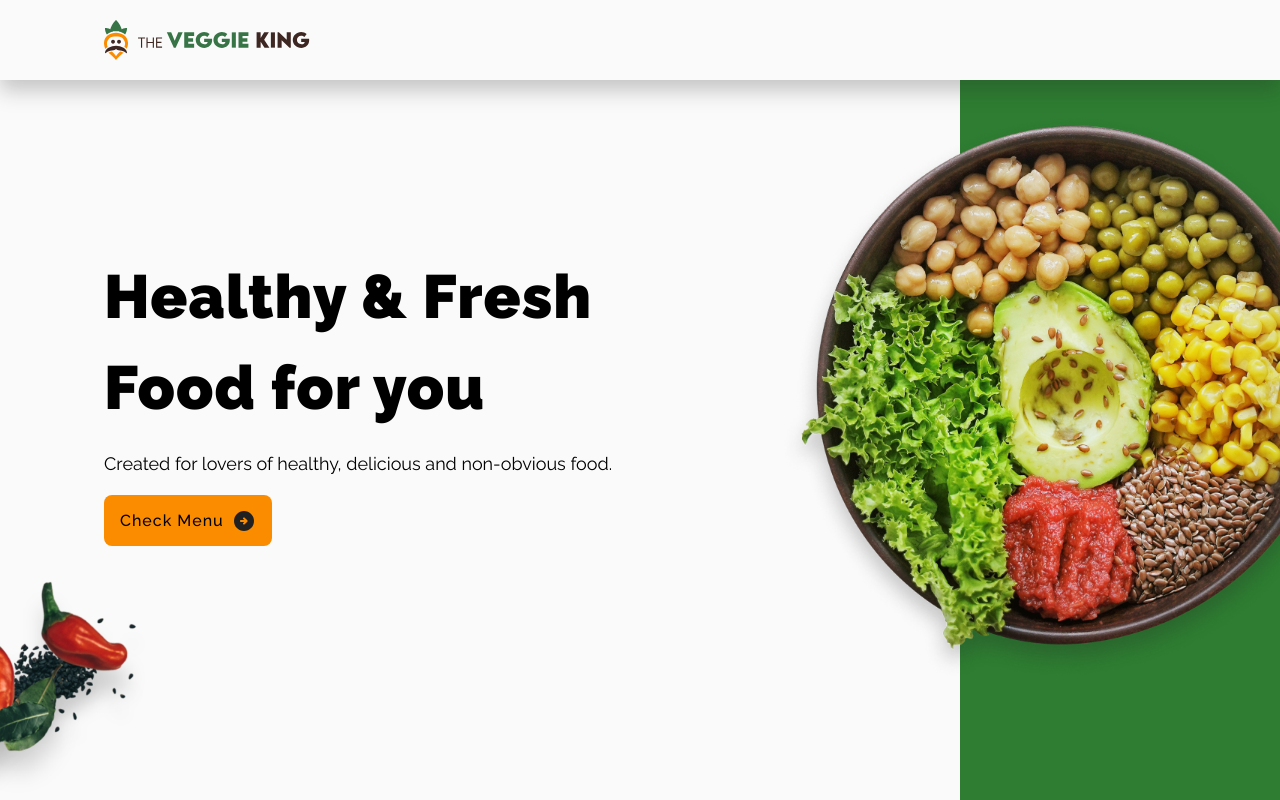
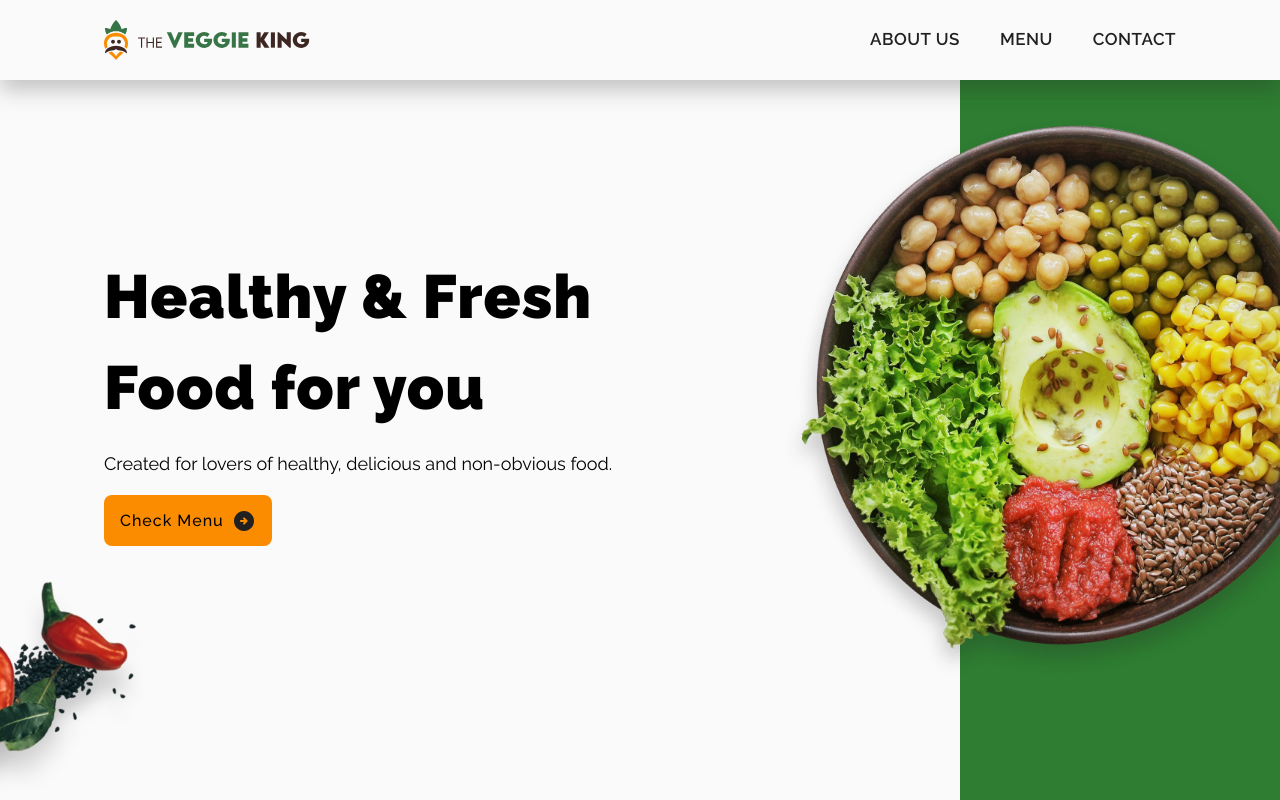
Before and after one commit to thejsdeveloper/the-veggie-king, a Next.js app: page / in a window 1280 px wide. Shown: the top 800 px of the page. Built offline with nearby package versions, Linux system fonts and the light colour scheme.

Commit message:
feat: correcting navigation

```diff
--- a/src/app/layout.tsx
+++ b/src/app/layout.tsx
@@ -23,7 +23,6 @@ export default function RootLayout({
 }) {
   return (
     <html lang="en" className={`${raleway.variable} scroll-smooth`}>
-      <bds />
       <body className="bg-gray-50">
         <Header />
         {children}
--- a/src/components/Header/Header.tsx
+++ b/src/components/Header/Header.tsx
@@ -44,7 +44,7 @@ function Header() {
             md:space-x-10 my-104 md:my-0
             text-caption font-semibold uppercase
           text-gray-900 tracking-tight
-            ${open ? "" : "hidden"}`}
+            ${open ? "" : "hidden md:block"}`}
         aria-label="Main Navigation"
       >
         <Link href="#about-us">About Us</Link>
```
Also changed, not shown: global.d.ts (deleted, +0 -8 lines), 1 other file (tests, documents, lock files or other folders).
